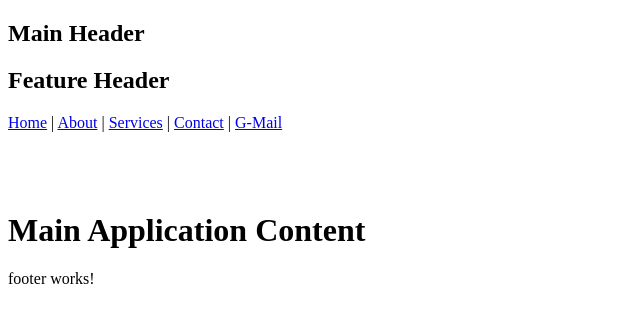
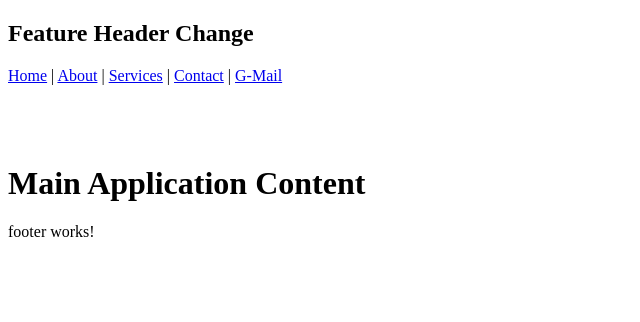
Before and after one commit to Rajashreepal/AngularProject-Two, an Angular app: page / in a window 1280 px wide. Shown: the top 322 px of the page, without its empty margins (0-640 px from the left). Built offline with nearby package versions, Linux system fonts and the light colour scheme.

Commit message:
Updated header in feature branch

```diff
--- a/src/app/Components/header/header.html
+++ b/src/app/Components/header/header.html
@@ -1,13 +1,14 @@
 <!-- <p>header works!</p> -->
 <nav>
 <header>
-  <h1>Main Header</h1>
-  <h2>Feature Header</h2>
+  <h1>Feature Header Change</h1>
 </header>
+
 
   <a href="#">Home</a> |
   <a href="#">About</a> |
   <a href="#">Services</a> |
   <a href="#">Contact</a> |
   <a href="#">G-Mail</a>
+
 </nav>
```
